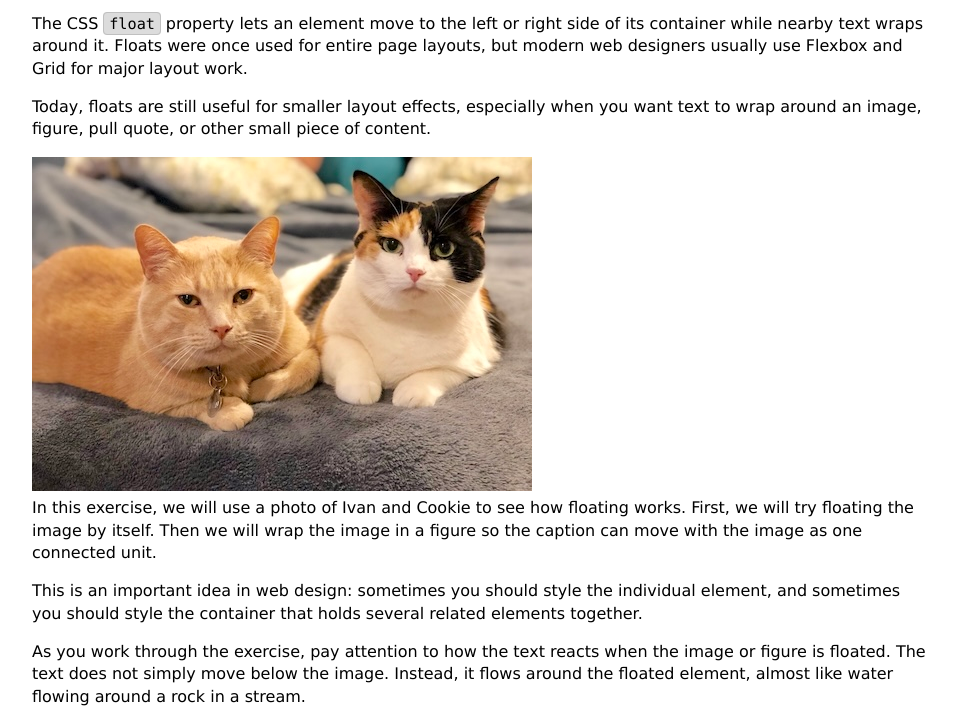
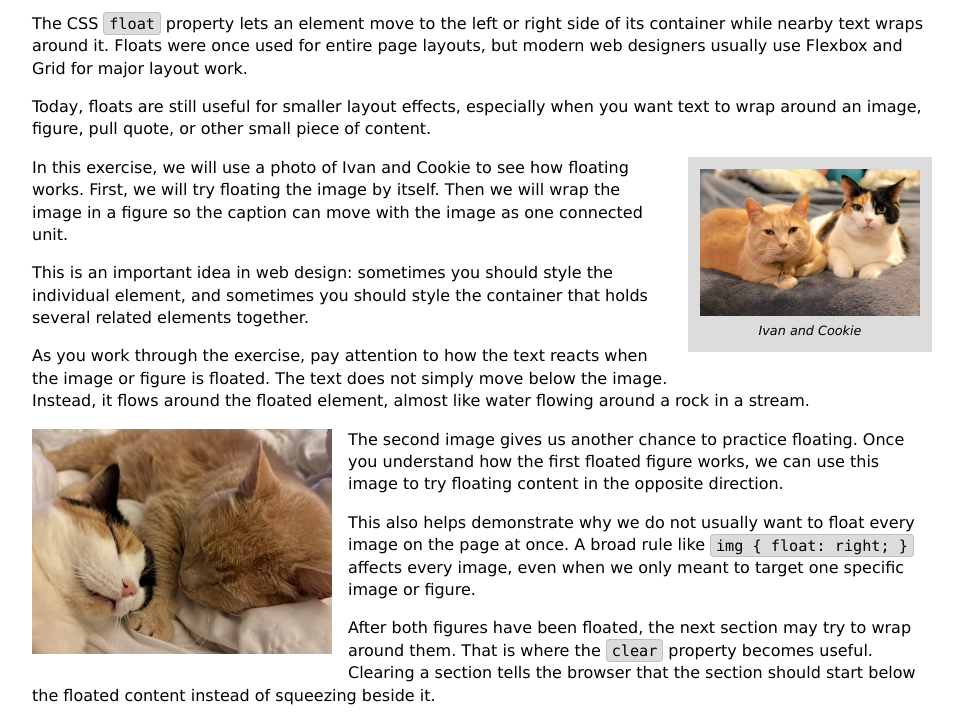
Before and after one commit to bo-oetjen/css-float-intro, a plain HTML site: page index.html in a window 1280 px wide. Shown: the part 65-786 px from the top of the page, without its empty margins (158-1121 px from the left). Drawn offline with Linux system fonts and the light colour scheme.

Commit message:
Floating
Added caption and updated images to float, styled image, and updated width/height of images

```diff
--- a/index.html
+++ b/index.html
@@ -16,7 +16,10 @@
   <p>Today, floats are still useful for smaller layout effects, especially when you want text to wrap around an image, figure, pull quote, or other small piece of content.</p>
 
   <!-- During the exercise, we will turn this image into a figure with a caption. -->
-  <img src="ivan-cookie.jpg" alt="Ivan and Cookie sitting together">
+   <figure class="cats-right">
+    <img src="ivan-cookie.jpg" alt="Ivan and Cookie sitting together">
+    <figcaption>Ivan and Cookie</figcaption>
+  </figure>
 
   <p>In this exercise, we will use a photo of Ivan and Cookie to see how floating works. First, we will try floating the image by itself. Then we will wrap the image in a figure so the caption can move with the image as one connected unit.</p>
 
@@ -25,7 +28,7 @@
   <p>As you work through the exercise, pay attention to how the text reacts when the image or figure is floated. The text does not simply move below the image. Instead, it flows around the floated element, almost like water flowing around a rock in a stream.</p>
 
   <!-- This is just an image so it doesn't need to be a figure -->
-  <img src="nap.jpg" alt="Ivan and Cookie taking a cat nap">
+  <img src="nap.jpg" alt="Ivan and Cookie taking a cat nap" class="cats-left">
 
   <p>The second image gives us another chance to practice floating. Once you understand how the first floated figure works, we can use this image to try floating content in the opposite direction.</p>
 
--- a/styles.css
+++ b/styles.css
@@ -1,7 +1,31 @@
 /* ========================================
    Float Practice
 ======================================== */
+.cats-right{
+  float: right;
+  background-color: gainsboro;
+  padding: 0.75rem;
+  margin-left: 1rem;
+  margin-bottom: 1rem;
+  width: 220px;
+}
 
+.cats-right figcaption {
+  text-align: center;
+  font-size: 80%;
+  font-style: italic;
+}
+
+.cats-left {
+  float: left;
+  margin: 0 1rem 1rem 0;
+  max-width: 300px;
+}
+
+img {
+  max-width: 100%;
+  height: auto;
+}
 
 
 
```
